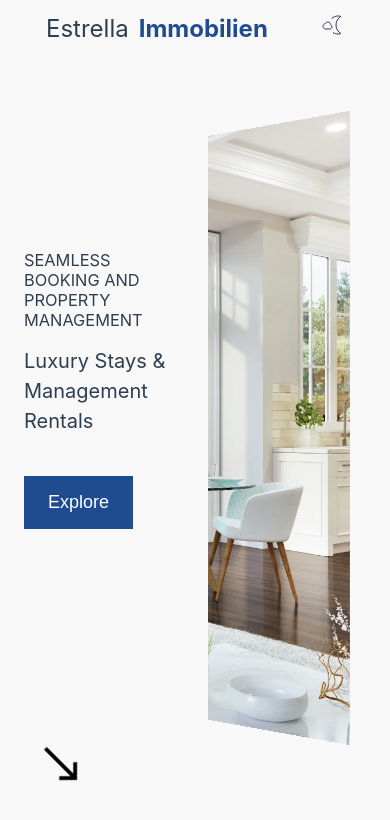
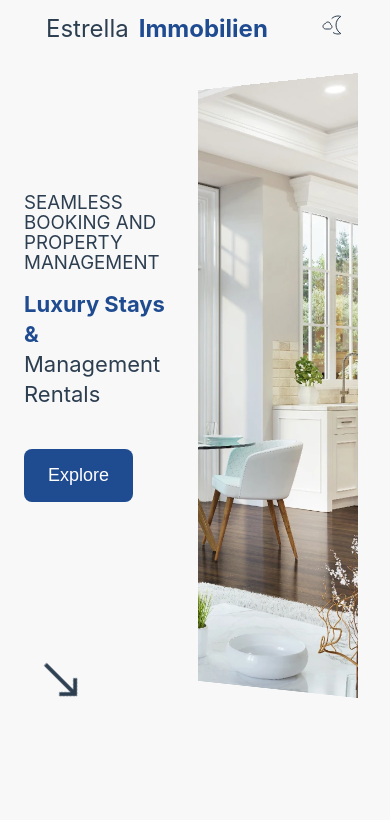
Before and after one commit to alejandroyunes/inmobiliaria-vue-scss, a Vue app: page / in a window 390 px wide. Shown: the top 820 px of the page. Built offline with nearby package versions, Linux system fonts and the light colour scheme; some icons are missing.

Commit message:
fixed billboard

```diff
--- a/src/assets/main.scss
+++ b/src/assets/main.scss
@@ -27,3 +27,7 @@ a {
     fill: var(--color-background);
   }
 }
+
+.primary {
+  color: var(--primary);
+}
--- a/src/components/billboard/BillboardComponent.vue
+++ b/src/components/billboard/BillboardComponent.vue
@@ -5,13 +5,15 @@ import ArrowDownSvg from '../icons/ArrowDownSvg.vue';
 
 <template>
   <section class="billboard-container">
+
     <div class="billboard-left">
+
       <div class="billboard-title">
         <div class="slogan">
           <h3>Seamless booking and property management</h3>
         </div>
         <div>
-          <h1 class="title">Luxury Stays &</h1>
+          <h1 class="title hightlight">Luxury Stays &</h1>
           <h1 class="title">Management</h1>
           <h1 class="title">Rentals</h1>
         </div>
@@ -20,6 +22,7 @@ import ArrowDownSvg from '../icons/ArrowDownSvg.vue';
           <button class="action-button">Explore</button>
         </router-link>
       </div>
+
       <div class="billboard-arrow">
         <div class="arrow-rotate">
           <div class="arrow">
--- a/src/components/billboard/billboard-component.scss
+++ b/src/components/billboard/billboard-component.scss
@@ -18,28 +18,31 @@
   justify-content: space-between;
   height: calc(90vh);
 
+  @media (max-width: 768px) {
+    height: calc(80vh);
+  }
+
   .billboard-title {
     margin: auto 0;
 
     .slogan {
       text-transform: uppercase;
-      font-weight: bold;
       font-size: 20px;
       color: var(--color-heading);
       padding-bottom: 16px;
       padding-top: 16px;
       animation: billboard-slide-in 1.2s 0.6s backwards;
-
+      line-height: 24px;
       @media (max-width: 1024px) {
         font-size: 18px;
       }
       @media (max-width: 768px) {
-        font-size: 14px;
+        font-size: 16px;
         line-height: 20px;
       }
     }
 
-    .title {
+    .title, .title-hightlight {
       color: var(--color-heading);
       line-height: 40px;
       font-size: 32px;
@@ -50,9 +53,14 @@
         line-height: 36px;
       }
       @media (max-width: 768px) {
-        font-size: 20px;
+        font-size: 22px;
         line-height: 30px;
       }
+    }
+
+    .hightlight {
+      color: var(--primary);
+      font-weight: bold;
     }
 
     .action-button {
@@ -63,7 +71,7 @@
       border: none;
       padding: 16px 32px;
       font-size: 20px;
-
+      border-radius: 8px;
       @media (max-width: 768px) {
         padding: 16px 24px;
         font-size: 18px;
@@ -89,7 +97,7 @@
   position: relative;
   height: calc(90vh);
 
-  @media (max-width: 1024px) {
+  @media (max-width: 768px) {
     height: calc(80vh);
   }
 
@@ -100,7 +108,7 @@
 
     @media (max-width: 1024px) {
       width: 500px;
-      transform: perspective(300px) rotateY(-10deg) scale(0.8);
+      height: calc(80vh);
     }
 
     @media (max-width: 768px) {
@@ -133,10 +141,6 @@
   }
 }
 
-.button {
-  padding-top: 40px;
-  animation: billboard-slide-in 1s 0.5s backwards;
-}
 
 @keyframes pointingDown {
   0% {
--- a/src/components/icons/ArrowDownSvg.vue
+++ b/src/components/icons/ArrowDownSvg.vue
@@ -1,6 +1,6 @@
 <template>
-  <svg id="1" width="60px" height="70px" viewBox="0 0 32 32">
-    <path
+  <svg  width="60px" height="70px" viewBox="0 0 32 32">
+    <path id="path-2"
       d="M 15 4 L 15 24.0625 L 10.71875 19.78125 L 9.28125 21.1875 L 16 27.90625 L 22.71875 21.1875 L 21.28125 19.78125 L 17 24.0625 L 17 4 Z" />
   </svg>
 </template>
```
